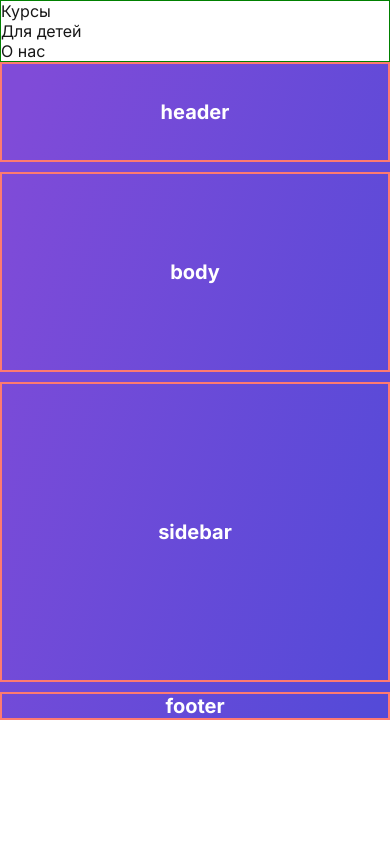
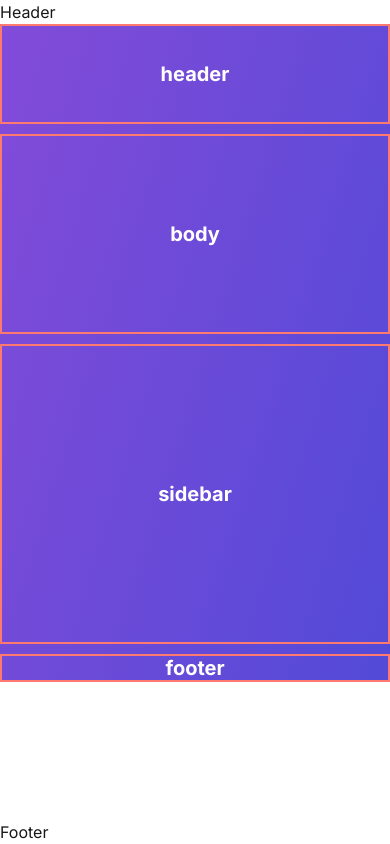
Before and after one commit to vpalex999/nextjs-top-app-approuter, a Next.js app in the folder top-app/: page /grid in a window 390 px wide. Built offline with nearby package versions, Linux system fonts and the light colour scheme.

Commit message:
stage-10.7: stage-2

```diff
--- a/top-app/app/(site)/layout.tsx
+++ b/top-app/app/(site)/layout.tsx
@@ -2,6 +2,7 @@ import type { Metadata } from "next";
 // import localFont from "next/font/local";
 import "./globals.css";
 import { Inter } from "next/font/google";
+import RootLayoutContainer from "@/components/layout/LayoutContainer";
 
 const inter = Inter({ subsets: ["cyrillic"] });
 
@@ -30,16 +31,8 @@ export default function RootLayout({
     <html lang="en">
       {/* <body className={`${geistSans.variable} ${geistMono.variable}`}> */}
       <body className={inter.className}>
-        <nav style={{border: 'solid 1px green'}}>
-          <ul>
-            <li>Курсы</li>
-            <li>Для детей</li>
-            <li>О нас</li>
-          </ul>
-        </nav>
-        {children}
+        <RootLayoutContainer>{children}</RootLayoutContainer>
       </body>
-      {/* <body>{children}</body> */}
     </html>
   );
 }
--- /dev/null
+++ b/top-app/components/layout/LayoutContainer.module.css
@@ -0,0 +1,47 @@
+.wrapper {
+    display: grid;
+    grid-template-columns: auto 230px minmax(320px, 1200px) auto;
+    grid-template-rows: auto 1fr auto;
+    min-height: 100vh;
+    grid-template-areas:
+        ". header header ."
+        ". sidebar body ."
+        "footer footer footer footer"
+    ;
+}
+
+.header {
+    grid-area: header;
+    display: none;
+}
+
+.sidebar {
+    grid-area: sidebar;
+}
+
+.body {
+    grid-area: body;
+}
+
+.footer {
+    grid-area: footer;
+}
+
+@media(max-width: 765px) {
+    .wrapper {
+        grid-template-columns: minmax(320px, 1fr);
+        grid-template-areas:
+            "header"
+            "body"
+            "footer"
+        ;
+    }
+
+    .sidebar {
+        display: none;
+    }
+
+    .header {
+        display: block;
+    }
+}
--- a/top-app/components/layout/Layout.tsx
+++ b/top-app/components/layout/LayoutContainer.tsx
@@ -1,10 +1,10 @@
 import { Footer } from "./footer";
 import { Header } from "./header";
 import { Sidebar } from "./sidebar";
-import styles from "./Layout.module.css";
+import styles from "./LayoutContainer.module.css";
 import cn from "classnames";
 
-export default function RootLayout({
+export default function RootLayoutContainer({
   children,
 }: Readonly<{
   children: React.ReactNode;
--- a/top-app/components/layout/index.tsx
+++ b/top-app/components/layout/index.tsx
@@ -1 +1 @@
-export * from './Layout'
+export * from './LayoutContainer'
```
Also changed, not shown: top-app/app/(site)/grid/page.tsx (+0 -9 lines), top-app/components/layout/Layout.module.css (deleted).
